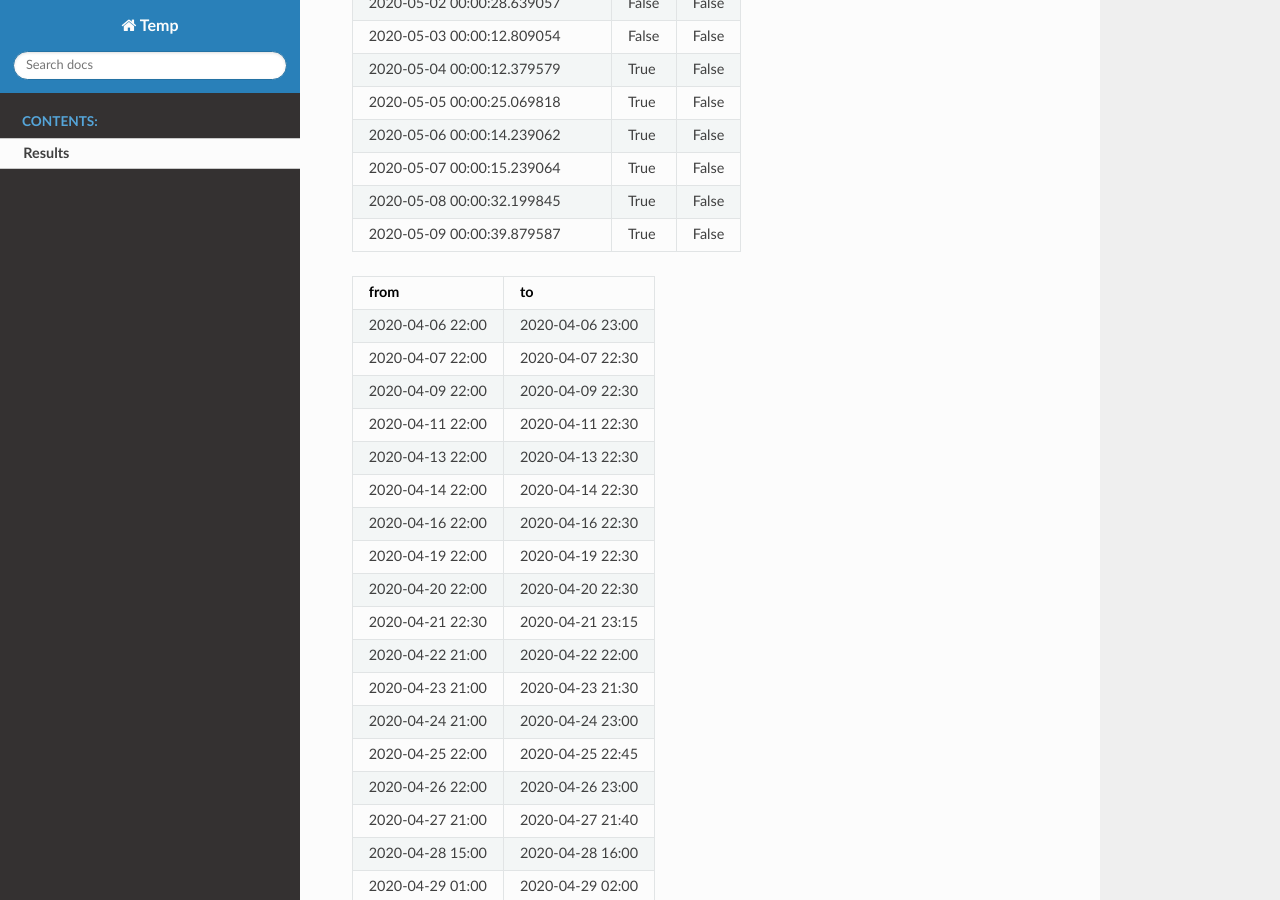
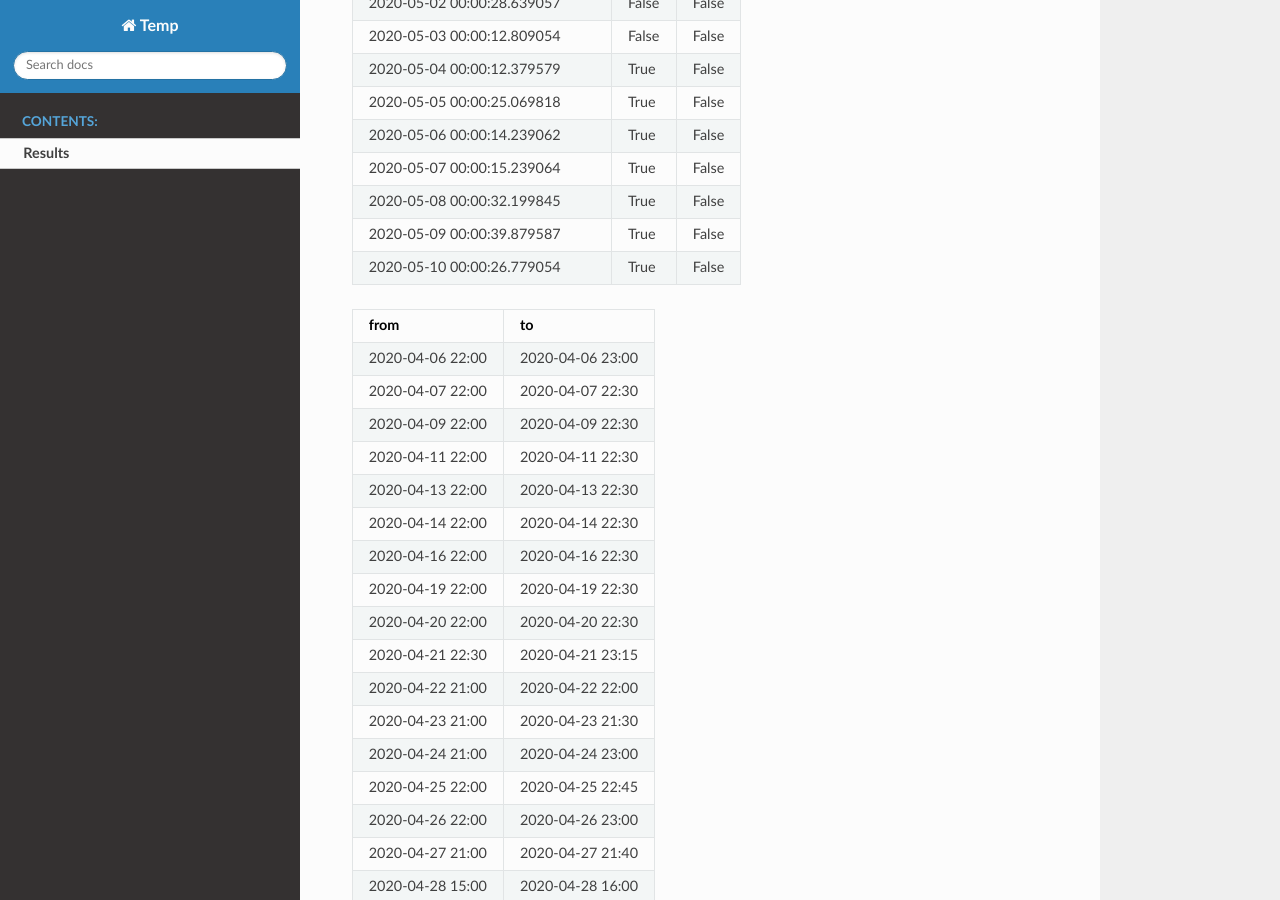
Before and after one commit to shlomow/queries-results, a Sphinx documentation site: the page built from source/results.rst, in a window 1280 px wide and 900 px high, scrolled down 1064 px. Built offline with Sphinx 7.4.7 and the Read the Docs theme 2.0.0, drawn with Linux system fonts in a browser that asks for light colours.

Commit message:
update results

```diff
--- a/source/results.rst
+++ b/source/results.rst
@@ -39,6 +39,7 @@ Results
    2020-05-07 00:00:15.239064, True, False
    2020-05-08 00:00:32.199845, True, False
    2020-05-09 00:00:39.879587, True, False
+   2020-05-10 00:00:26.779054, True, False
 
 .. csv-table::
    :header: "from", "to"
```
Also changed, not shown: results.json (+1 -1 lines).
